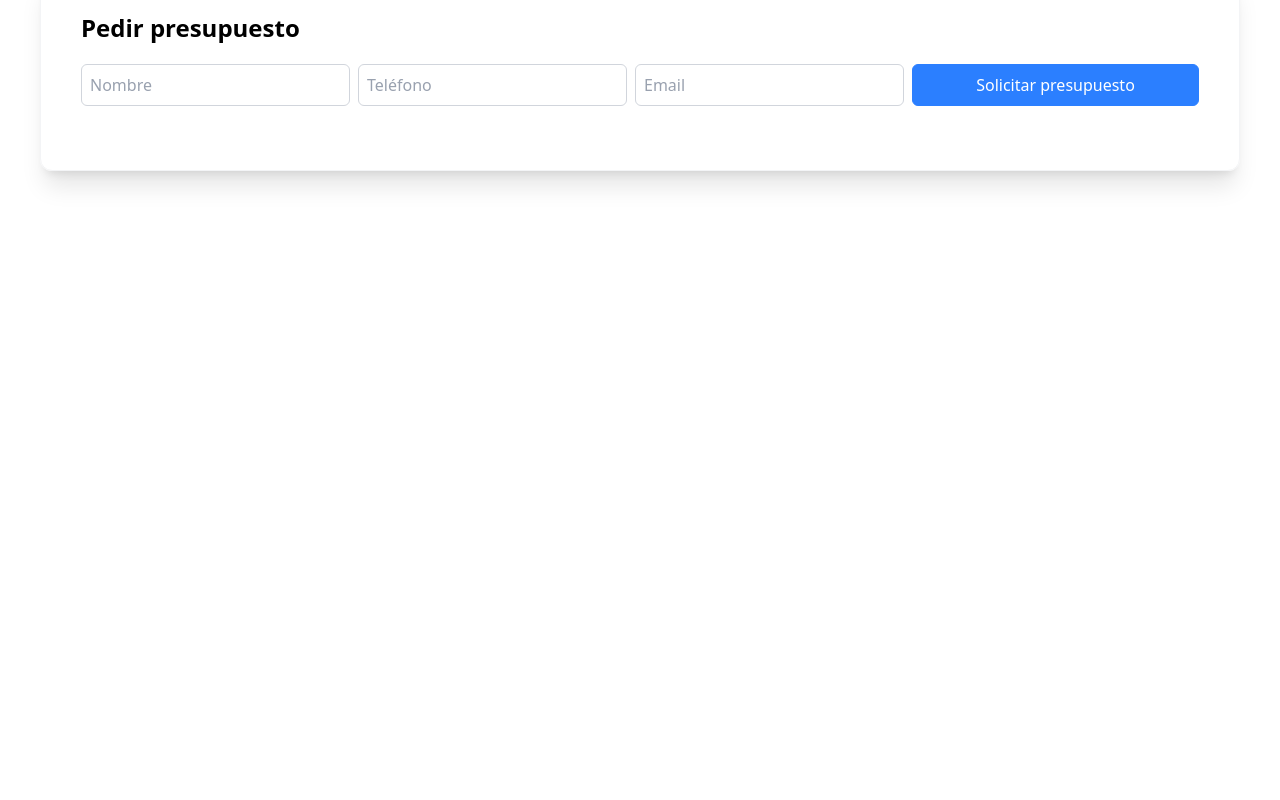
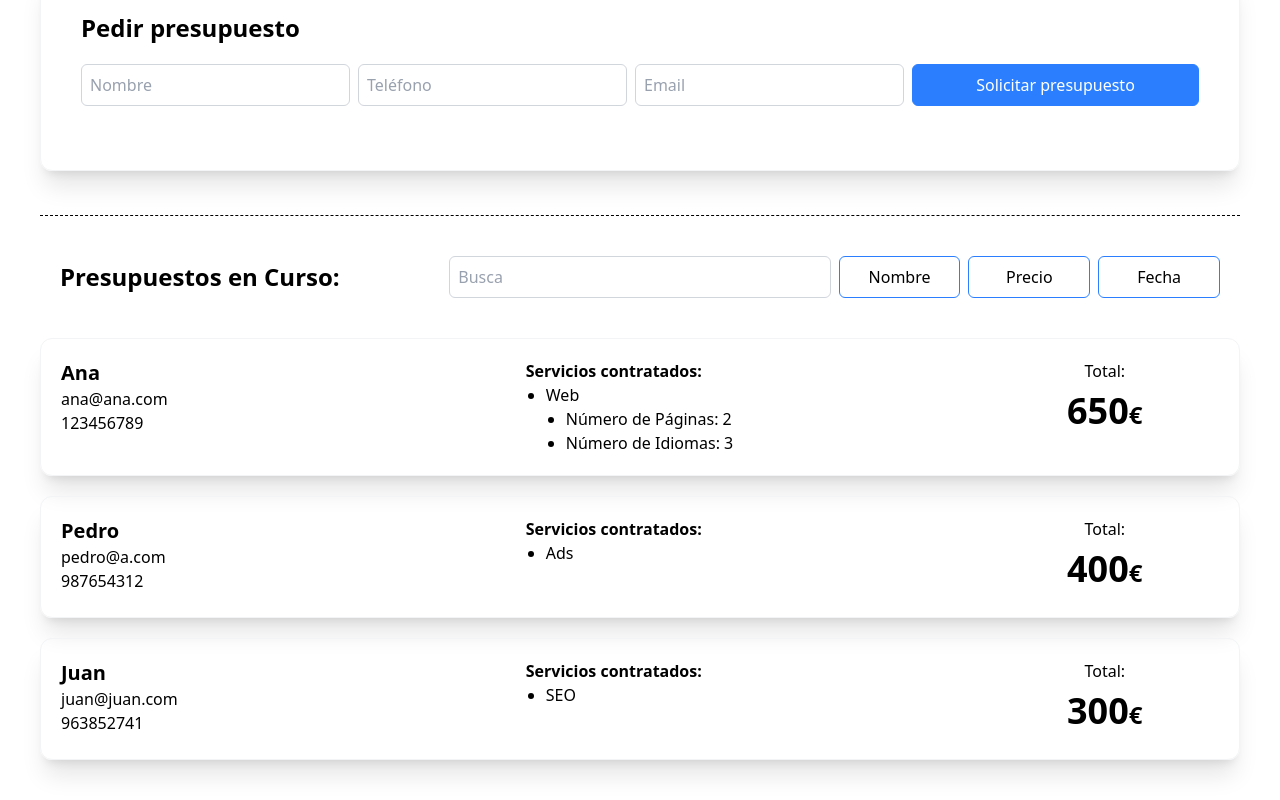
Before and after one commit to soyjuandelgado/IT-S6-Angular-Budgets, an Angular app: page / in a window 1280 px wide. Shown: the part 783-1583 px from the top of the page. Before the commit the page ends 994 px from the top, so only its background shows below. Built offline with nearby package versions, Linux system fonts and the light colour scheme.

Commit message:
filtered budgets

```diff
--- a/src/app/budget-list/budget-list.html
+++ b/src/app/budget-list/budget-list.html
@@ -1,26 +1,38 @@
-@if (budgets().length > 0) {
 <br class="my-5">
-    <article class="p-5 pt-10 border-t border-dashed flex flex-row justify-between items-center">
-        <h2 class="text-start text-xl lg:text-2xl font-bold">Presupuestos en Curso:</h2>
-        <div class="flex flex-row gap-2 items-center">
-            <div>
+<article
+    class="p-5 pt-10 w-full border-t border-dashed flex flex-col lg:flex-row justify-between items-start lg:items-center gap-2">
+    <h2 class="flex-1 text-start text-xl lg:text-2xl font-bold">Presupuestos en Curso:</h2>
+    <div class="flex-1 w-full">
+        <input type="search" placeholder="Busca"
+            class="block p-2 w-full text-left border rounded-md border-gray-300 placeholder-gray-400"
+            [value]="this.search()" (input)="setSearchValue($event)">
+    </div>
+    <div class="flex-1 w-full flex flex-row gap-2 justify-between items-center">
+        <div class="w-full flex-1">
             <input type="radio" name="orderBy" id="orderByName" value="name" class="peer hidden">
-                <label for="orderByName" class="px-2 w-full text-center border border-blue-500 rounded-md peer-checked:bg-blue-500 peer-checked:text-white" (click) = "budgetServ.orderBudgetsByName()">Nombre</label>
+            <label for="orderByName"
+                class="block p-2 w-full text-center border border-blue-500 rounded-md peer-checked:bg-blue-500 peer-checked:text-white"
+                (click)="budgetServ.orderBudgetsByName()">Nombre</label>
         </div>
-            <div>
+        <div class="w-full flex-1">
             <input type="radio" name="orderBy" id="orderByTotal" value="total" class="peer hidden">
-                <label for="orderByTotal" class="px-2 w-full text-center border border-blue-500 rounded-md peer-checked:bg-blue-500 peer-checked:text-white" (click) = "budgetServ.orderBudgetsByTotal()">Precio</label>
+            <label for="orderByTotal"
+                class="block w-full p-2 text-center border border-blue-500 rounded-md peer-checked:bg-blue-500 peer-checked:text-white"
+                (click)="budgetServ.orderBudgetsByTotal()">Precio</label>
         </div>
-            <div>
+        <div class="w-full flex-1">
             <input type="radio" name="orderBy" id="orderByDate" value="date" class="peer hidden">
-                <label for="orderByDate" class="px-2 w-full text-center border border-blue-500 rounded-md peer-checked:bg-blue-500 peer-checked:text-white" (click) = "budgetServ.orderBudgetsByDate()">Fecha</label>
+            <label for="orderByDate"
+                class="block p-2 w-full text-center border border-blue-500 rounded-md peer-checked:bg-blue-500 peer-checked:text-white"
+                (click)="budgetServ.orderBudgetsByDate()">Fecha</label>
         </div>
     </div>
 </article>
 
-}
-    @for (budget of budgets(); track $index) {
-        <article class="my-5 p-5 grid grid-cols-[2fr_2fr_1fr] gap-2 justify-between rounded-xl shadow-xl border border-gray-100">
+
+@for (budget of filteredBudgets(); track $index) {
+<article
+    class="my-5 p-5 grid grid-cols-[2fr_2fr_1fr] gap-2 justify-between rounded-xl shadow-xl border border-gray-100">
     <div>
         <h3 class="text-start text-l lg:text-xl font-bold">{{budget.client.name}}</h3>
         <p>{{budget.client.email}}</p>
@@ -30,23 +42,23 @@
         <p class="font-bold">Servicios contratados:</p>
         <ul class="list-disc pl-5">
             @for (product of budget.products; track $index) {
-                        @if (product.quantity>0) {
+                @if (product.quantity > 0) {
                     <li>{{product.name}}</li>
                     @for (subproduct of product.products; track $index) {
                         <ul class="list-disc pl-5">
-                                @if (subproduct.quantity>0) {
-                                    <li>{{subproduct.name}}:{{subproduct.quantity}}</li>
+                            @if (subproduct.quantity > 0) {
+                                <li>{{subproduct.name}}: {{subproduct.quantity}}</li>
                             }
                         </ul>
                     }
-
                 }
             }
         </ul>
     </div>
     <div class="justify-self-center flex flex-col">
         <p class="text-center">Total:</p>
-                <h3 class="py-2 text-center text-2xl font-bold"><span class="price text-3xl lg:text-4xl">{{budget.total}}</span>€</h3>
+        <h3 class="py-2 text-center text-2xl font-bold"><span
+                class="price text-3xl lg:text-4xl">{{budget.total}}</span>€</h3>
     </div>
 </article>
 }
--- a/src/app/budget-list/budget-list.ts
+++ b/src/app/budget-list/budget-list.ts
@@ -1,13 +1,23 @@
-import { Component, inject} from '@angular/core';
+import { Component, computed, inject, input, signal } from '@angular/core';
 import { BudgetProducts } from '../budget/budget-products';
 
 @Component({
   selector: 'app-budget-list',
   imports: [],
   templateUrl: './budget-list.html',
-  styleUrl: './budget-list.scss'
+  styleUrl: './budget-list.scss',
 })
 export class BudgetList {
-  budgetServ = inject(BudgetProducts)
-  budgets = this.budgetServ.budgets
+  budgetServ = inject(BudgetProducts);
+  budgets = this.budgetServ.budgets;
+  search = signal('');
+  filteredBudgets = computed(() => {
+    if (!this.search()) return this.budgets();
+    else return this.budgetServ.filterBudgetsByName(this.search());
+  });
+
+  setSearchValue(event: Event) {
+    this.search.set((event.target as HTMLInputElement).value);
+  }
+
 }
--- a/src/app/budget/budget-products.ts
+++ b/src/app/budget/budget-products.ts
@@ -1,14 +1,15 @@
 import { computed, Injectable, signal } from '@angular/core';
 import { IProduct } from './iproduct';
-import { PRODUCTS_DATA } from '../data/products-base';
 import { IClient } from './iclient';
 import { IBudget } from './ibudget';
+import { PRODUCTS_DATA } from '../data/products-base';
+import { BUDGETS_TEST_LIST } from '../data/budgets-test';
 
 @Injectable({
   providedIn: 'root',
 })
 export class BudgetProducts {
-  budgets = signal<IBudget[]>([]);
+  budgets = signal<IBudget[]>(BUDGETS_TEST_LIST);
   list = signal<IProduct[]>(PRODUCTS_DATA);
   client = signal<IClient>({ name: '', phone: '', email: '' });
   total = computed(() => {
@@ -69,17 +70,14 @@ export class BudgetProducts {
   }
 
   orderBudgetsByTotal() {
-    this.budgets.set(
-      this.budgets().sort((b1, b2) =>
-        b1.total - b2.total
-      )
-    );
+    this.budgets.set(this.budgets().sort((b1, b2) => b1.total - b2.total));
   }
   orderBudgetsByDate() {
     this.budgets.set(
-      this.budgets().sort((b1, b2) =>
-        b1.date.getTime() - b2.date.getTime()
-      )
+      this.budgets().sort((b1, b2) => b1.date.getTime() - b2.date.getTime())
     );
   }
+  filterBudgetsByName(text: string): IBudget[] {
+    return this.budgets().filter((budget) => budget.client.name.toLowerCase().includes(text.toLowerCase()));
+  }
 }
--- /dev/null
+++ b/src/app/data/budgets-test.ts
@@ -0,0 +1,148 @@
+import { IBudget } from "../budget/ibudget"
+
+export const BUDGETS_TEST_LIST: IBudget[] = [
+    {
+        "products": [
+            {
+                "id": "seo",
+                "name": "SEO",
+                "description": "Hacer una campaña SEO.",
+                "price": 300,
+                "quantity": 0
+            },
+            {
+                "id": "ads",
+                "name": "Ads",
+                "description": "Realización de una campaña publicitaria.",
+                "price": 400,
+                "quantity": 0
+            },
+            {
+                "id": "web",
+                "name": "Web",
+                "description": "Programación de una web responsive completa.",
+                "price": 500,
+                "quantity": 1,
+                "products": [
+                    {
+                        "id": "web-page",
+                        "name": "Número de Páginas",
+                        "description": "Añade la cantidad de páginas que tendrá tu proyecto web. El coste de cada página es de ",
+                        "price": 30,
+                        "quantity": 2
+                    },
+                    {
+                        "id": "web-lang",
+                        "name": "Número de Idiomas",
+                        "description": "Añade la cantidad de idiomas que tendrá tu proyecto web. El coste de cada idioma es de ",
+                        "price": 30,
+                        "quantity": 3
+                    }
+                ]
+            }
+        ],
+        "client": {
+            "name": "Ana",
+            "phone": "123456789",
+            "email": "ana@ana.com"
+        },
+        "total": 650,
+        "date": new Date("2025-07-23T17:07:36.152Z")
+    },
+    {
+        "products": [
+            {
+                "id": "seo",
+                "name": "SEO",
+                "description": "Hacer una campaña SEO.",
+                "price": 300,
+                "quantity": 0
+            },
+            {
+                "id": "ads",
+                "name": "Ads",
+                "description": "Realización de una campaña publicitaria.",
+                "price": 400,
+                "quantity": 1
+            },
+            {
+                "id": "web",
+                "name": "Web",
+                "description": "Programación de una web responsive completa.",
+                "price": 500,
+                "quantity": 0,
+                "products": [
+                    {
+                        "id": "web-page",
+                        "name": "Número de Páginas",
+                        "description": "Añade la cantidad de páginas que tendrá tu proyecto web. El coste de cada página es de ",
+                        "price": 30,
+                        "quantity": 1
+                    },
+                    {
+                        "id": "web-lang",
+                        "name": "Número de Idiomas",
+                        "description": "Añade la cantidad de idiomas que tendrá tu proyecto web. El coste de cada idioma es de ",
+                        "price": 30,
+                        "quantity": 1
+                    }
+                ]
+            }
+        ],
+        "client": {
+            "name": "Pedro",
+            "phone": "987654312",
+            "email": "pedro@a.com"
+        },
+        "total": 400,
+        "date": new Date("2025-07-23T17:08:17.952Z")
+    },
+    {
+        "products": [
+            {
+                "id": "seo",
+                "name": "SEO",
+                "description": "Hacer una campaña SEO.",
+                "price": 300,
+                "quantity": 1
+            },
+            {
+                "id": "ads",
+                "name": "Ads",
+                "description": "Realización de una campaña publicitaria.",
+                "price": 400,
+                "quantity": 0
+            },
+            {
+                "id": "web",
+                "name": "Web",
+                "description": "Programación de una web responsive completa.",
+                "price": 500,
+                "quantity": 0,
+                "products": [
+                    {
+                        "id": "web-page",
+                        "name": "Número de Páginas",
+                        "description": "Añade la cantidad de páginas que tendrá tu proyecto web. El coste de cada página es de ",
+                        "price": 30,
+                        "quantity": 1
+                    },
+                    {
+                        "id": "web-lang",
+                        "name": "Número de Idiomas",
+                        "description": "Añade la cantidad de idiomas que tendrá tu proyecto web. El coste de cada idioma es de ",
+                        "price": 30,
+                        "quantity": 1
+                    }
+                ]
+            }
+        ],
+        "client": {
+            "name": "Juan",
+            "phone": "963852741",
+            "email": "juan@juan.com"
+        },
+        "total": 300,
+        "date": new Date("2025-07-23T17:08:45.415Z")
+    }
+]
```
Lines whose indentation alone changed are shown as unchanged.
